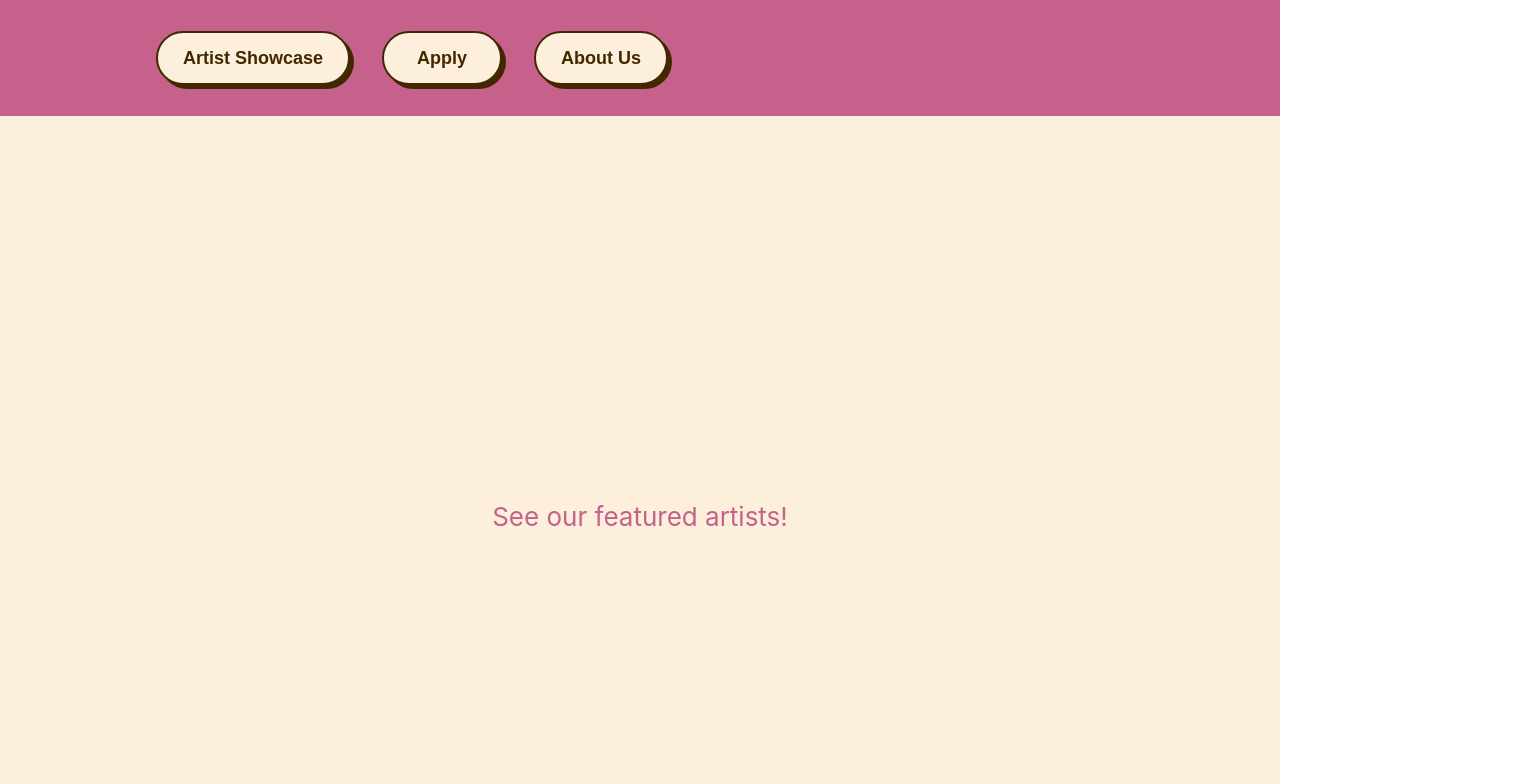
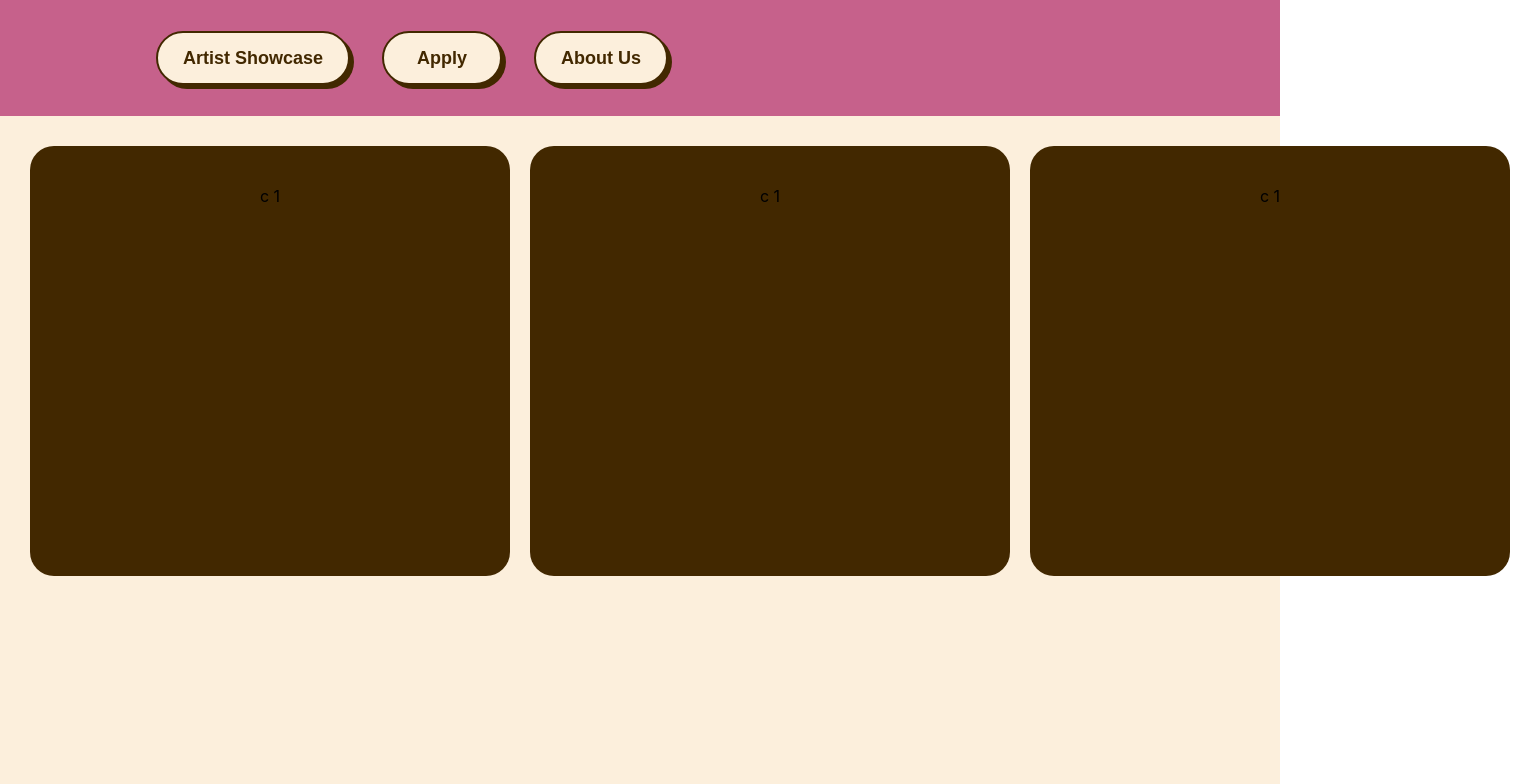
Before and after one commit to savannahfletcher/EmpowerWingStudio, a React (Create React App) app in the folder empowerwing-studio/: page / in a window 1280 px wide. Shown: the top 784 px of the page, 1520 px wide, since content can reach past the window. Built offline with nearby package versions, Linux system fonts and the light colour scheme.

Commit message:
Added boxes for artist spotlight

```diff
--- a/empowerwing-studio/src/App.tsx
+++ b/empowerwing-studio/src/App.tsx
@@ -5,6 +5,7 @@ import Navbar from './Components/Navbar/Navbar';
 import Showcase from './Pages/Showcase/Showcase'
 import Apply from './Pages/Apply/Apply'
 import About from './Pages/About/About'
+import Feature from './Components/Feature/Feature';
 
 
 function App() {
@@ -18,13 +19,14 @@ function App() {
           <Route path="/about" element={ <About/> }></Route>
 
         </Routes>
+      </Router>
+
+      <Feature></Feature>
       <header className="App-header">
         <p>
           See our featured artists!
         </p>
-
       </header>
-      </Router>
     </div>
   );
 }
--- a/empowerwing-studio/src/Components/Feature/Feature.css
+++ b/empowerwing-studio/src/Components/Feature/Feature.css
@@ -0,0 +1,25 @@
+.feature {
+    background: #fcefdc;
+    height: 100px;
+    display: flex;
+    padding: 20px;
+    z-index: 10;
+    height: 700px;
+}
+
+.flex-container{
+    display: flex;
+    justify-content: space-between;
+    align-items: left;
+}
+
+.flex-item{
+    flex: 1;
+    margin: 10px;
+    padding: 40px;
+    width: 400px;
+    height: 350px;
+    background-color: #422800;
+    border-radius: 24px;
+    align-items: left;
+}
--- a/empowerwing-studio/src/Components/Feature/Feature.tsx
+++ b/empowerwing-studio/src/Components/Feature/Feature.tsx
@@ -1,11 +1,15 @@
-import React, { Component, useState } from 'react';
+import React from 'react';
 import "./Feature.css";
 
+const Feature : React.FC = () => {
+    return(
+        <div className = "feature">
+            <div className="flex-container">
+            <div className="flex-item">c 1</div>
+            <div className="flex-item">c 1</div>
+            <div className="flex-item">c 1</div>
+            </div>
 
-const Feature = () => {
-
-    return(
-        <div className="feature">
         </div>
     )
 };
--- a/empowerwing-studio/src/Pages/Showcase/Showcase.tsx
+++ b/empowerwing-studio/src/Pages/Showcase/Showcase.tsx
@@ -1,4 +1,4 @@
-import React, { Component, useState } from 'react';
+/* import React, { Component, useState } from 'react'; */
 import "./Showcase.css";
 
 const Showcase = () => {
```
Also changed, not shown: empowerwing-studio/src/setupTests.ts (deleted, +0 -5 lines), empowerwing-studio/src/logo.svg (deleted), 1 other file (tests, documents, lock files or other folders).
